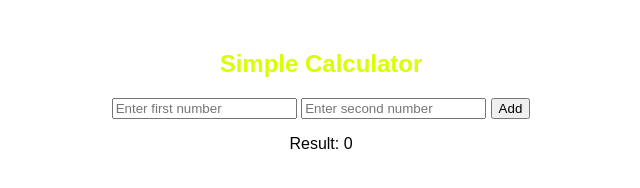
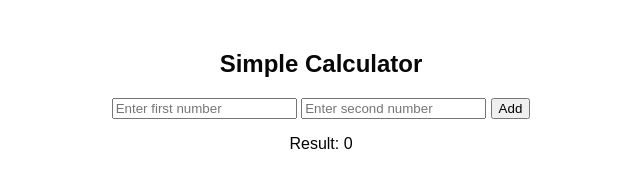
Before and after one commit to Naruto08403/ci-cd-calculator, a website: page index.html in a window 1280 px wide. Shown: the whole page, without its empty margins (319-959 px from the left). Drawn offline with Linux system fonts and the light colour scheme.

```diff
--- a/index.html
+++ b/index.html
@@ -12,7 +12,7 @@
             margin-top: 50px;
         }
         h2 {
-            color: #d9ff00;
+            color: #070705;
         }
     </style>
 </head>
```
